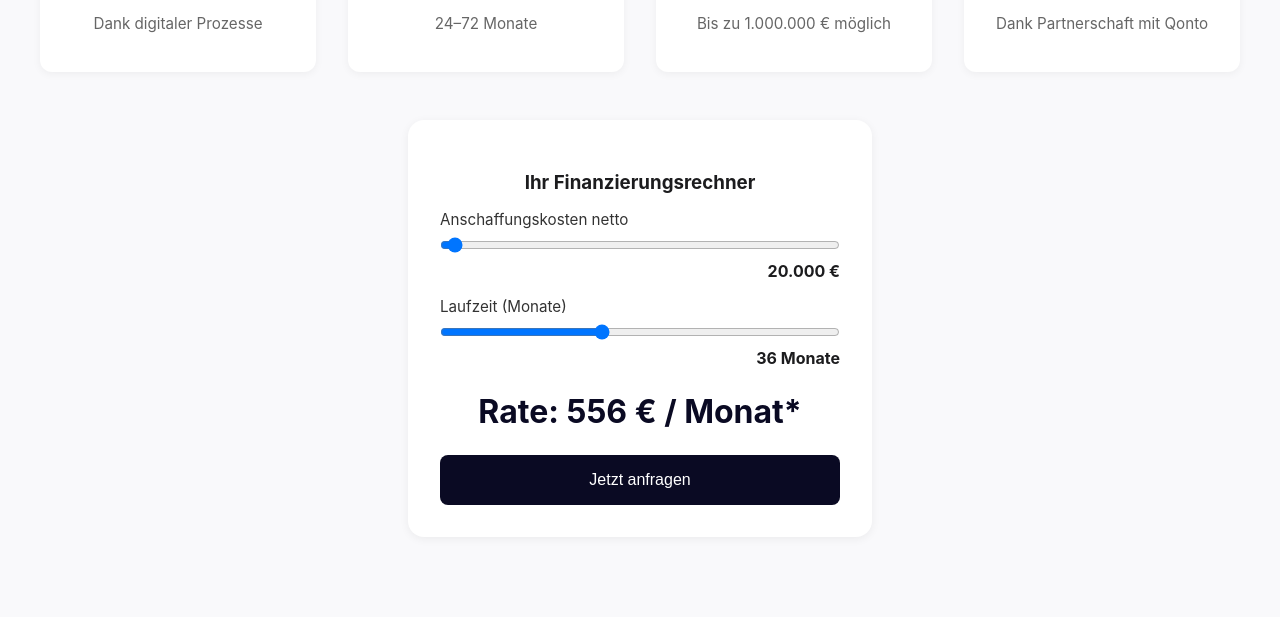
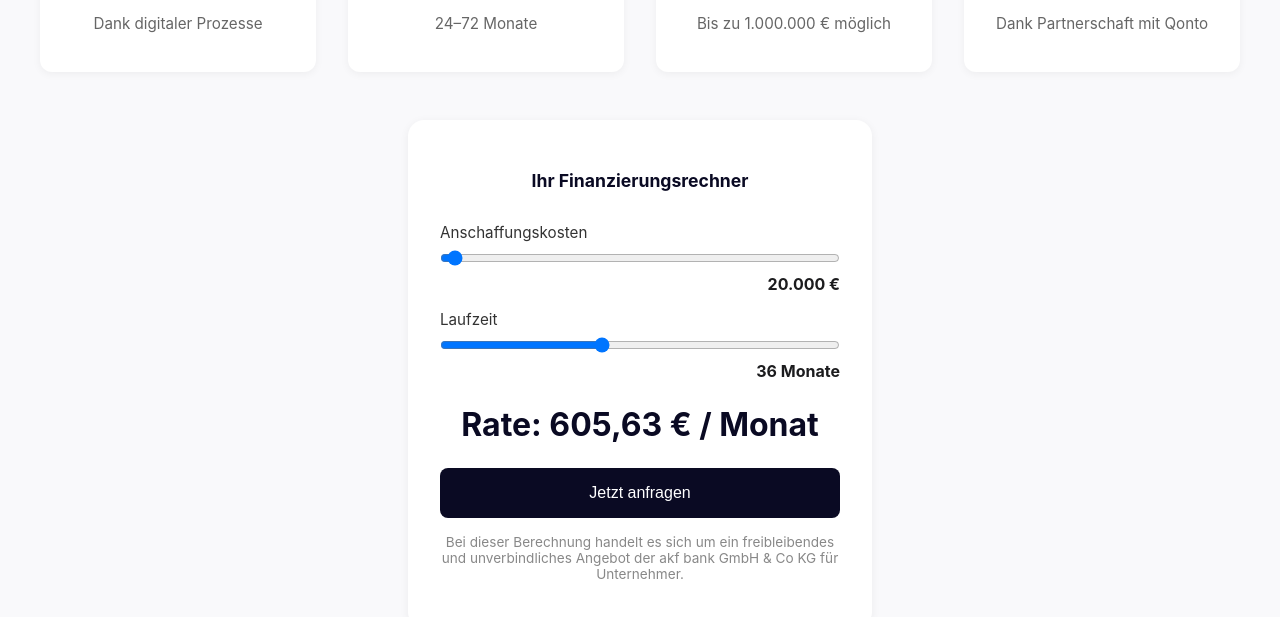
Before and after one commit to Philwo1/robotikqonto-lp, a plain HTML site: page index.html in a window 1280 px wide. Shown: the part 629-1246 px from the top of the page. Before the commit the page ends 1214 px from the top, so only its background shows below. Drawn offline with Linux system fonts and the light colour scheme.

Commit message:
Add files via upload

```diff
--- a/index.html
+++ b/index.html
@@ -129,22 +129,23 @@
     </div>
 
     <div class="calculator-box">
-      <h3>Ihr Finanzierungsrechner</h3>
-      <div class="range-label">Anschaffungskosten netto</div>
+        <h3 style="margin-bottom: 2rem; color: #0a0a23; font-size: 1.1rem; text-align: center;">Ihr Finanzierungsrechner</h3>
+      <div class="range-label">Anschaffungskosten</div>
       <input type="range" id="kosten" min="2000" max="1000000" value="20000" step="1000" class="range-input">
       <div class="range-value" id="kosten-wert">20.000 €</div>
 
-      <div class="range-label">Laufzeit (Monate)</div>
+      <div class="range-label">Laufzeit</div>
       <input type="range" id="laufzeit" min="12" max="72" value="36" step="12" class="range-input">
       <div class="range-value" id="laufzeit-wert">36 Monate</div>
 
-      <div class="result" id="rate">Rate: 0 € / Monat*</div>
+      <div class="result" id="rate">Rate: 0 € / Monat</div>
 
       <button class="button">Jetzt anfragen</button>
+      <p style="font-size: 0.85rem; color: #888; margin-top: 1rem;">Bei dieser Berechnung handelt es sich um ein freibleibendes und unverbindliches Angebot der akf bank GmbH &amp; Co KG für Unternehmer.</p>
     </div>
   </div>
 
-  <script>
+<script>
     document.addEventListener("DOMContentLoaded", function () {
       const kostenInput = document.getElementById('kosten');
       const laufzeitInput = document.getElementById('laufzeit');
@@ -156,14 +157,17 @@
         document.getElementById('kosten-wert').innerText = kosten.toLocaleString('de-DE') + ' €';
         document.getElementById('laufzeit-wert').innerText = laufzeit + ' Monate';
 
-        const rate = kosten / laufzeit;
-        document.getElementById('rate').innerText = 'Rate: ' + Math.round(rate).toLocaleString('de-DE') + ' € / Monat*';
+        const zinssatz = 0.0569;
+        const raten = laufzeit;
+        const zinsfaktor = zinssatz / 12;
+        const rate = (kosten * zinsfaktor) / (1 - Math.pow(1 + zinsfaktor, -raten));
+        document.getElementById('rate').innerText = 'Rate: ' + rate.toLocaleString('de-DE', { minimumFractionDigits: 2, maximumFractionDigits: 2 }) + ' € / Monat';
       }
 
       kostenInput.addEventListener('input', updateFinanzierungsrechner);
       laufzeitInput.addEventListener('input', updateFinanzierungsrechner);
       updateFinanzierungsrechner();
     });
-  </script>
+</script>
 </body>
 </html>
```
